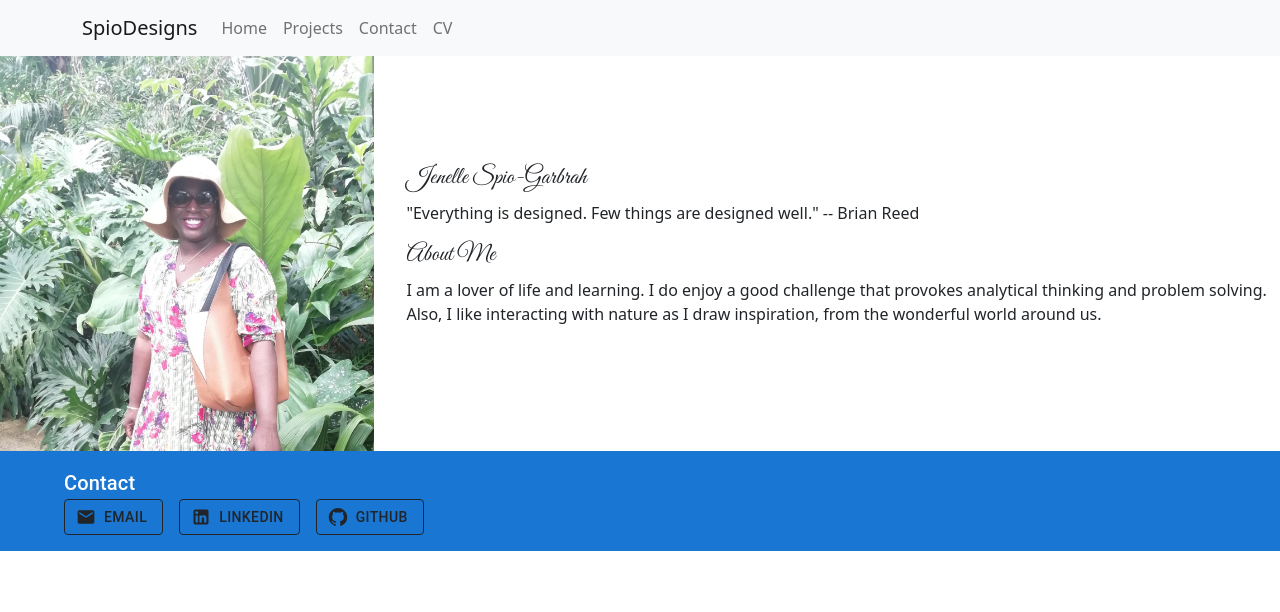
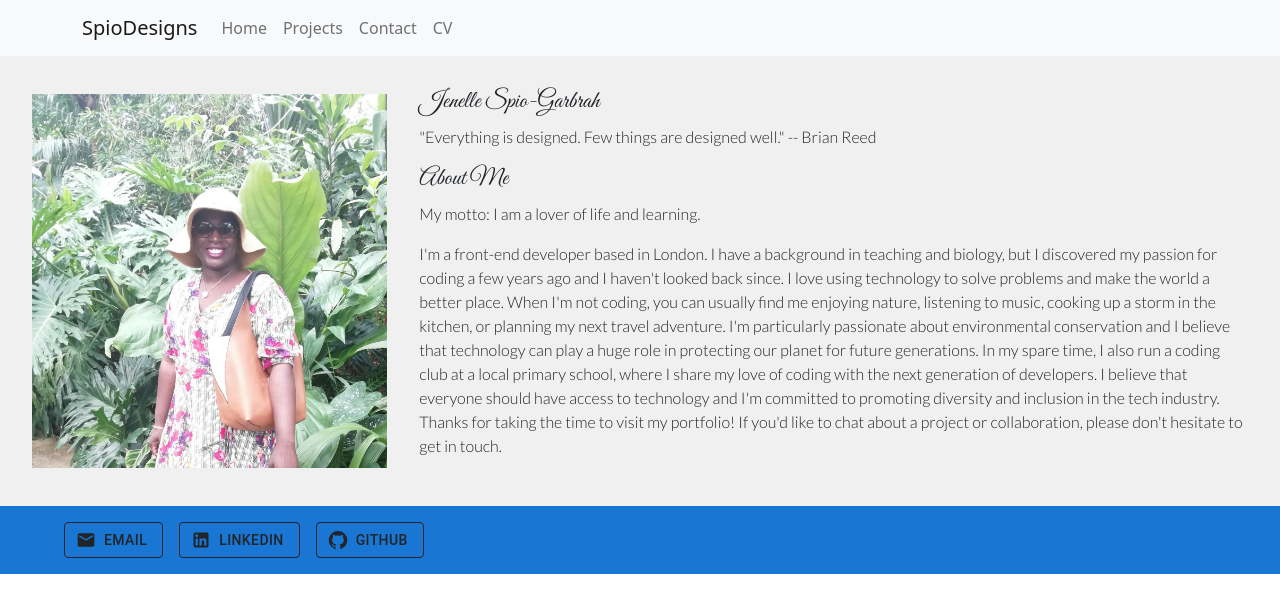
Before and after one commit to jenieb3/react-portfolio, a React (Create React App) app in the folder my-portfolio/: page / in a window 1280 px wide. Shown: the top 612 px of the page. Built offline with nearby package versions, Linux system fonts and the light colour scheme.

Commit message:
moved footer to the bottom of the page

```diff
--- a/my-portfolio/src/components/CV.js
+++ b/my-portfolio/src/components/CV.js
@@ -4,7 +4,7 @@ import { Button } from 'react-bootstrap';
 
 function CV() {
   return (
-    <div>
+    <div style={{ marginBottom: '600px' }}>
 
       <p>
         <Button href={cvPDF} download="CV_Jenelle_Spio-Garbrah.pdf" variant="primary">
--- a/my-portfolio/src/components/Contact.js
+++ b/my-portfolio/src/components/Contact.js
@@ -1,5 +1,4 @@
 import React, { useState } from 'react';
-
 function Contact() {
   const [submitted, setSubmitted] = useState(false);
   const [name, setName] = useState('');
@@ -18,7 +17,10 @@ function Contact() {
     <div className="container">
       {/* ... */}
       <div className="col-md-6">
-        <h2>Contact Form</h2>
+        <h5>Contact Form</h5>
+        {submitted ? (
+          <p>Thank you, we have received your message.</p>
+        ) : (
           <form onSubmit={handleSubmit}>
             <div className="form-group">
               <label htmlFor="name">Name</label>
@@ -57,16 +59,15 @@ function Contact() {
                 onChange={(e) => setMessage(e.target.value)}
               ></textarea>
             </div>
+            <br></br>
+
             <button type="submit" className="btn btn-primary">
               Submit
             </button>
           </form>
-        {submitted && (
-          <p>Thank you, we have received your message.</p>
         )}
       </div>
     </div>
   );
 }
-
 export default Contact;
--- a/my-portfolio/src/components/Footer.js
+++ b/my-portfolio/src/components/Footer.js
@@ -1,5 +1,5 @@
 import React from 'react';
-import { Container, Typography, Button, Box, Stack } from '@mui/material';
+import { Container, Button, Box, Stack } from '@mui/material';
 import EmailIcon from '@mui/icons-material/Email';
 import LinkedInIcon from '@mui/icons-material/LinkedIn';
 import GitHubIcon from '@mui/icons-material/GitHub';
@@ -8,7 +8,6 @@ function Footer() {
   return (
     <Box sx={{ backgroundColor: 'primary.main', padding: 2 }}>
       <Container maxWidth="lg">
-        <Typography variant="h6" color="white">Contact</Typography>
         <Stack direction="row" spacing={2}>
           <Button
             href="mailto:jenelle.garbrah3@gmail.com"
--- a/my-portfolio/src/components/Home.css
+++ b/my-portfolio/src/components/Home.css
@@ -1,6 +1,11 @@
 .home-container {
     display: flex;
     align-items: center;
+    font-family: 'Lato', sans-serif;
+    background-color: #f0f0f0;
+    /* change this to the color you want */
+    padding: 2rem;
+    /* add padding to create space around the content */
 }
 
 .image-container {
@@ -21,3 +26,15 @@
     font-family: 'Great Vibes', cursive;
     font-size: 1.5rem;
 }
+
+body {
+    min-height: 100vh;
+    margin: 0;
+    padding: 0;
+  }
+
+footer {
+    position: fixed;
+    bottom: 0;
+    width: 100%;
+  }
--- a/my-portfolio/src/components/Home.js
+++ b/my-portfolio/src/components/Home.js
@@ -1,6 +1,8 @@
 import React from 'react';
 import myImage from '../assets/profile-pic.jpg';
 import './Home.css';
+
+
 
 function Home() {
   return (
@@ -13,7 +15,16 @@ function Home() {
         <p>"Everything is designed. Few things are designed well." -- Brian Reed</p>
 
         <h2 className='quote'>About Me</h2>
-        <p>I am a lover of life and learning. I do enjoy a good challenge that provokes analytical thinking and problem solving. Also, I like interacting with nature as I draw inspiration, from the wonderful world around us.</p>
+        <p>My motto: I am a lover of life and learning.</p>
+        <p>I'm a front-end developer based in London. I have a background in teaching and biology, but I discovered my passion for coding a few years ago and I haven't looked back since. I love using technology to solve problems and make the world a better place.
+
+          When I'm not coding, you can usually find me enjoying nature, listening to music, cooking up a storm in the kitchen, or planning my next travel adventure. I'm particularly passionate about environmental conservation and I believe that technology can play a huge role in protecting our planet for future generations.
+
+          In my spare time, I also run a coding club at a local primary school, where I share my love of coding with the next generation of developers. I believe that everyone should have access to technology and I'm committed to promoting diversity and inclusion in the tech industry.
+
+          Thanks for taking the time to visit my portfolio! If you'd like to chat about a project or collaboration, please don't hesitate to get in touch. </p>
+
+
       </div>
     </div>
   );
--- a/my-portfolio/src/index.css
+++ b/my-portfolio/src/index.css
@@ -1,6 +1,10 @@
 @import url('https://fonts.googleapis.com/css2?family=Mulish:ital,wght@0,800;0,1000;1,300;1,500;1,600;1,800&display=swap');
 
 @import url('https://fonts.googleapis.com/css2?family=Great+Vibes&family=Mulish:ital,wght@0,800;0,1000;1,300;1,500;1,600;1,800&display=swap');
+
+
+@import url('https://fonts.googleapis.com/css2?family=Great+Vibes&family=Lato:wght@300&family=Mulish:ital,wght@0,800;0,1000;1,300;1,500;1,600;1,800&display=swap');
+
 
 
 @layer base {
@@ -9,3 +13,25 @@
 
     }
 }
+body {
+    background-color: #bebaba;
+  }
+
+.footer {
+    position: fixed;
+    left: 0;
+    bottom: 0;
+    width: 100%;
+  }
+  .submit {
+    padding-top: o;
+    padding-bottom: 100;
+  }
+  .col-md-6 {
+    margin-bottom: 14rem; /* add some margin to the bottom */
+  }
+
+  .btn btn-primary {
+    margin-bottom: 2rem; /* add some margin to the bottom */
+    margin-top: 2rem; /* add some margin to the top */
+  }
```
Lines whose indentation alone changed are shown as unchanged.
